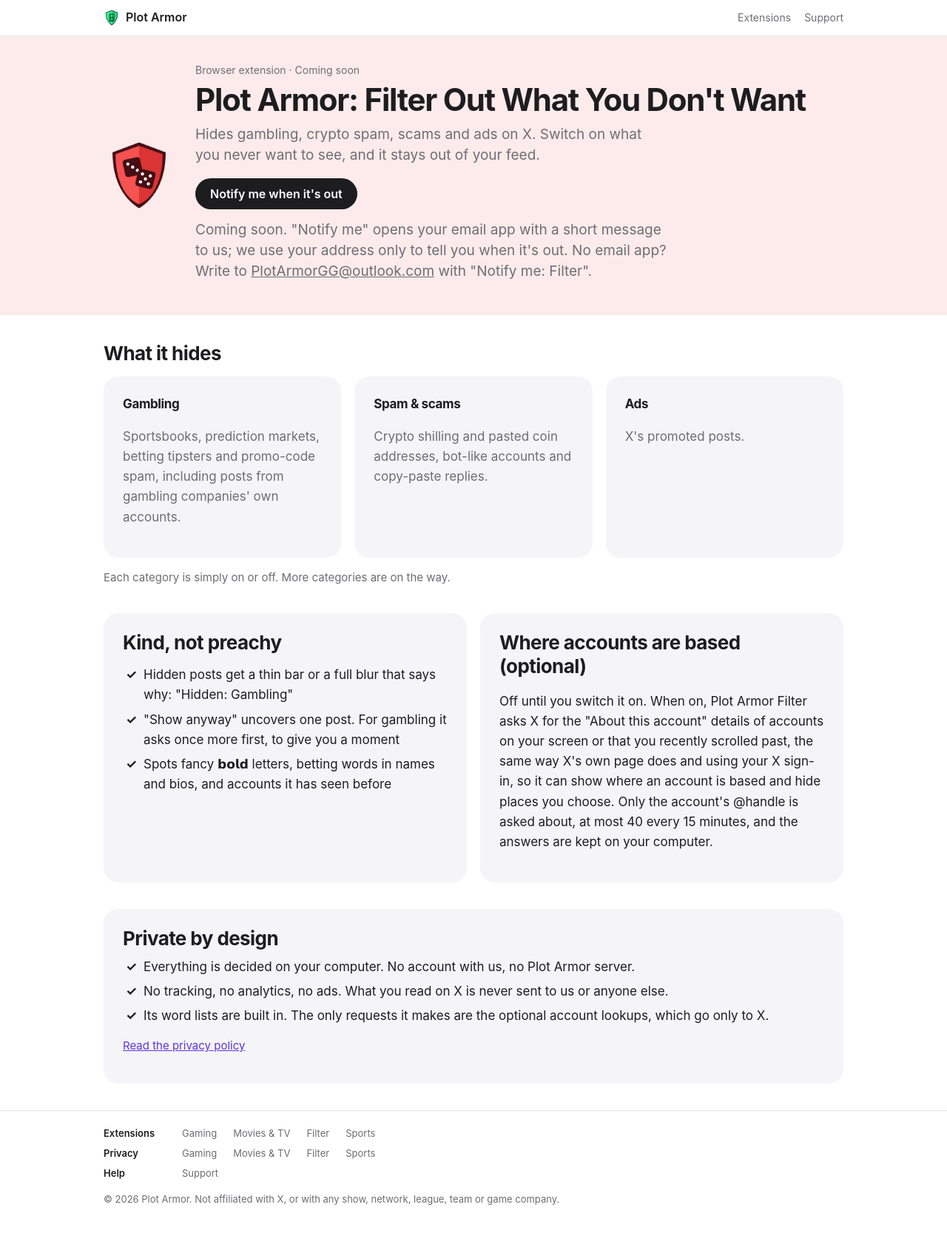
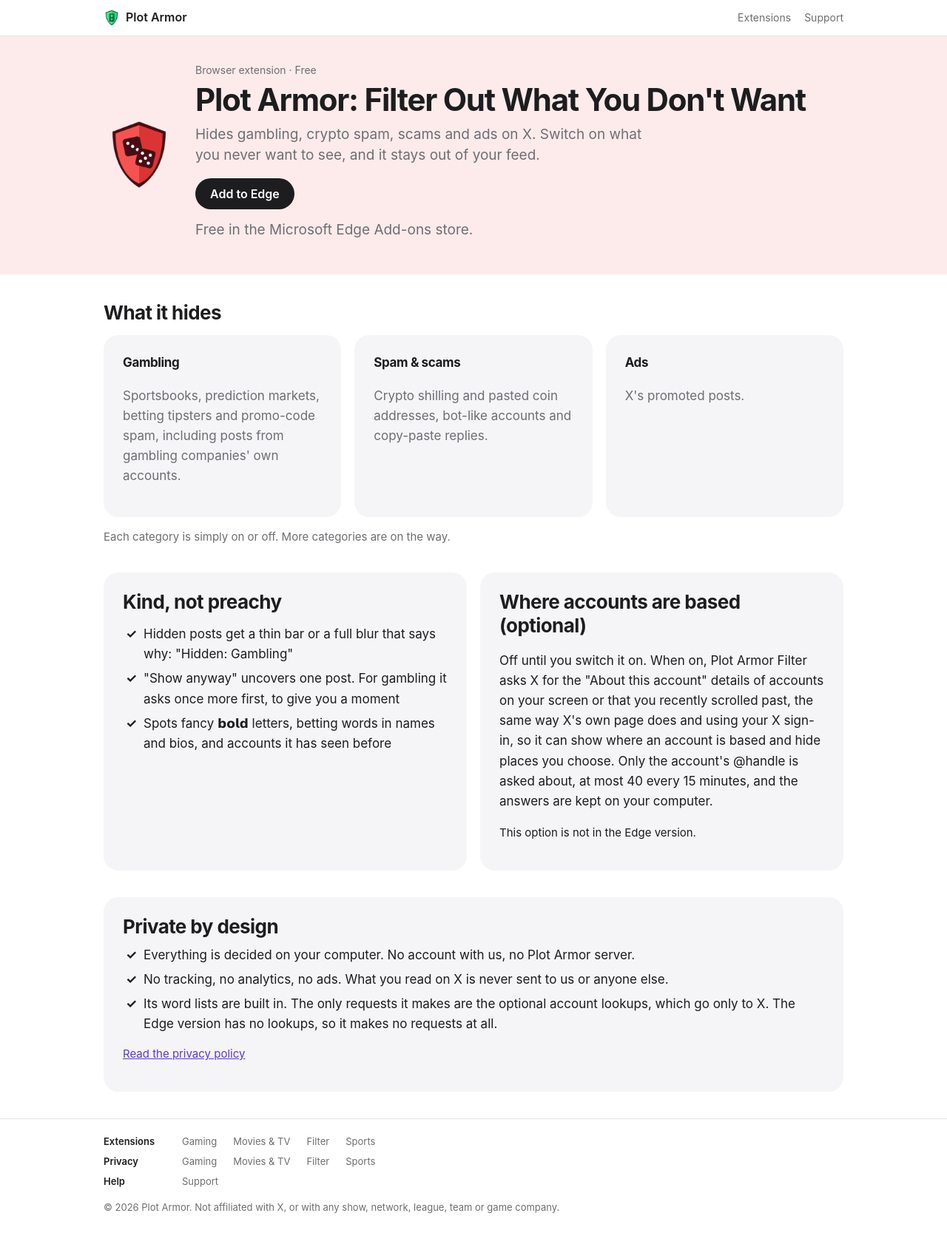
Before and after one commit to sellybros711/plot-armor-site, a plain HTML site: page docs/filter/index.html in a window 1280 px wide. Shown: the whole page at 74% size. Drawn offline with Linux system fonts and the light colour scheme.

Commit message:
Filter: Add to Edge button on the front page and Filter page; notes that account lookups are not in the Edge version
Co-Authored-By: Claude Fable 5.2 <noreply@anthropic.com>

```diff
--- a/docs/filter/index.html
+++ b/docs/filter/index.html
@@ -4,12 +4,12 @@
 <meta charset="utf-8">
 <meta name="viewport" content="width=device-width, initial-scale=1">
 <title>Plot Armor: Filter Out What You Don't Want</title>
-<meta name="description" content="Hides gambling, crypto spam, scams and ads on X. Coming soon.">
+<meta name="description" content="Hides gambling, crypto spam, scams and ads on X. Free for Microsoft Edge.">
 <link rel="canonical" href="https://plotarmor.gg/filter/">
 <meta property="og:type" content="website">
 <meta property="og:site_name" content="Plot Armor">
 <meta property="og:title" content="Plot Armor: Filter Out What You Don't Want">
-<meta property="og:description" content="Hides gambling, crypto spam, scams and ads on X. Coming soon.">
+<meta property="og:description" content="Hides gambling, crypto spam, scams and ads on X. Free for Microsoft Edge.">
 <meta property="og:url" content="https://plotarmor.gg/filter/">
 <meta property="og:image" content="https://plotarmor.gg/img/filter-256.png">
 <meta name="twitter:card" content="summary_large_image">
@@ -29,11 +29,11 @@
   <div class="wrap product-hero">
     <img src="/img/filter-256.png" alt="" width="120" height="120">
     <div>
-      <p class="kicker">Browser extension · Coming soon</p>
+      <p class="kicker">Browser extension · Free</p>
       <h1>Plot Armor: Filter Out What You Don't Want</h1>
       <p>Hides gambling, crypto spam, scams and ads on X. Switch on what you never want to see, and it stays out of your feed.</p>
-      <div class="actions"><a class="btn" href="mailto:PlotArmorGG@outlook.com?subject=Notify%20me%3A%20Plot%20Armor%3A%20Filter%20Out%20What%20You%20Don%27t%20Want&amp;body=Hi%21%20Please%20email%20me%20when%20Plot%20Armor%3A%20Filter%20Out%20What%20You%20Don%27t%20Want%20is%20out.">Notify me when it's out</a></div>
-      <p class="small">Coming soon. "Notify me" opens your email app with a short message to us; we use your address only to tell you when it's out. No email app? Write to <a href="mailto:PlotArmorGG@outlook.com" style="color:inherit">PlotArmorGG@outlook.com</a> with "Notify me: Filter".</p>
+      <div class="actions"><a class="btn" href="https://microsoftedge.microsoft.com/addons/detail/hndjenlhpodfackaighdbbgngfhbkcna">Add to Edge</a></div>
+      <p class="small">Free in the Microsoft Edge Add-ons store.</p>
     </div>
   </div>
 </div>
@@ -60,6 +60,7 @@
     <div class="card">
       <h2>Where accounts are based (optional)</h2>
       <p>Off until you switch it on. When on, Plot Armor Filter asks X for the "About this account" details of accounts on your screen or that you recently scrolled past, the same way X's own page does and using your X sign-in, so it can show where an account is based and hide places you choose. Only the account's @handle is asked about, at most 40 every 15 minutes, and the answers are kept on your computer.</p>
+      <p class="small">This option is not in the Edge version.</p>
     </div>
   </section>
 
@@ -68,7 +69,7 @@
     <ul class="ticks">
       <li>Everything is decided on your computer. No account with us, no Plot Armor server.</li>
       <li>No tracking, no analytics, no ads. What you read on X is never sent to us or anyone else.</li>
-      <li>Its word lists are built in. The only requests it makes are the optional account lookups, which go only to X.</li>
+      <li>Its word lists are built in. The only requests it makes are the optional account lookups, which go only to X. The Edge version has no lookups, so it makes no requests at all.</li>
     </ul>
     <p class="small"><a href="/filter/privacy/">Read the privacy policy</a></p>
   </section>
```
Also changed, not shown: docs/index.html (+4 -4 lines).
